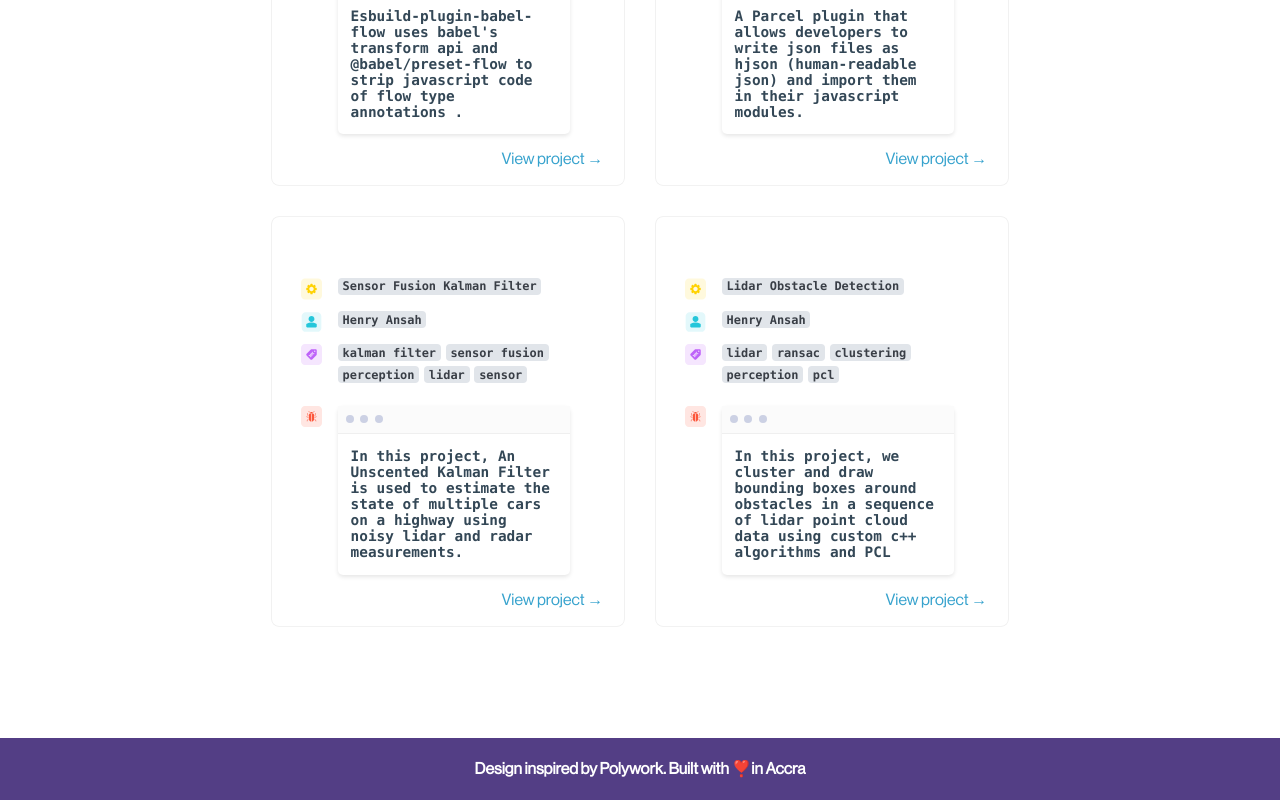
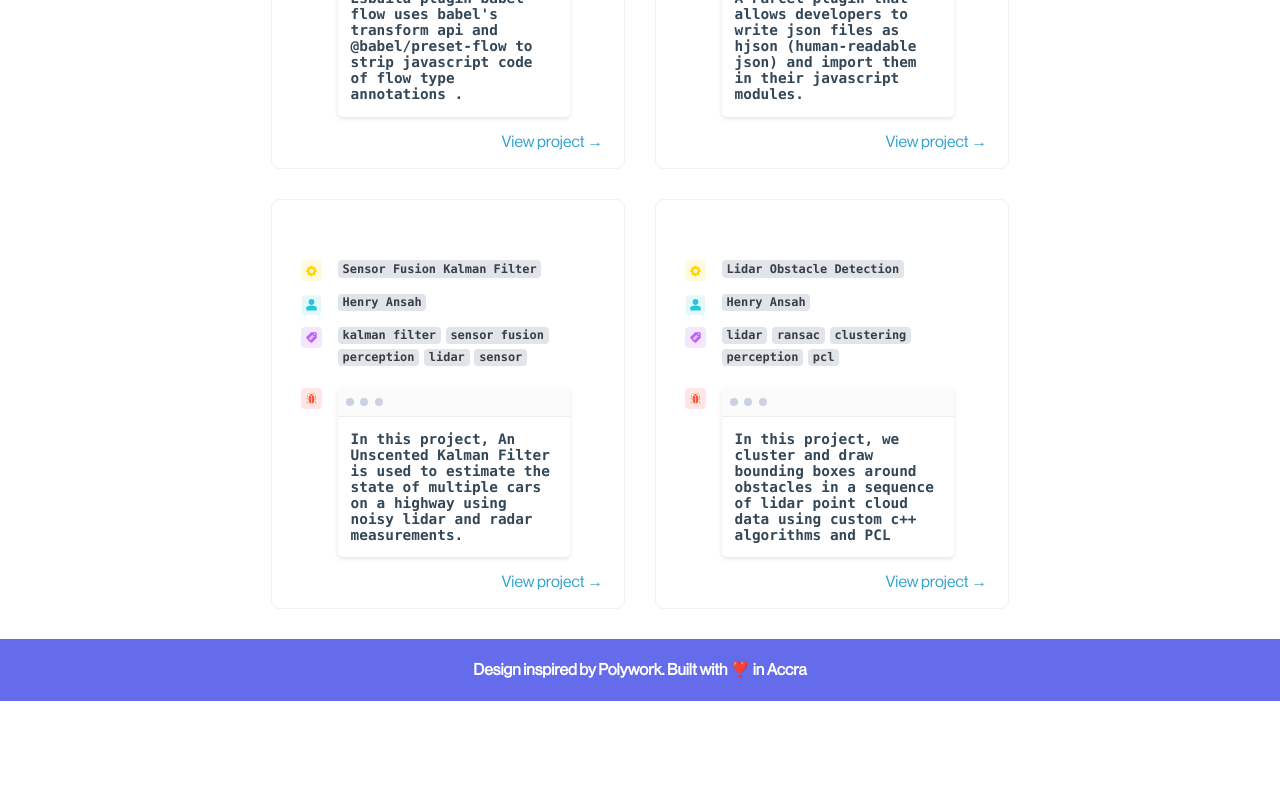
Before and after one commit to henrhie/personal-site, a React (Vite) app: page / in a window 1280 px wide. Shown: the part 1793-2593 px from the top of the page. After the commit the page ends 2494 px from the top, so only its background shows below. Built offline with nearby package versions, Linux system fonts and the light colour scheme.

Commit message:
fix: unusual margin when in mobile view

```diff
--- /dev/null
+++ b/src/components/footer.js
@@ -0,0 +1,30 @@
+import React from 'react';
+
+const Footer = () => {
+	return (
+		<footer
+			style={{
+				backgroundColor: '#646ceb',
+				marginTop: '1.9rem',
+			}}>
+			<div
+				className='footer-inner'
+				style={{
+					display: 'flex',
+					justifyContent: 'center',
+				}}>
+				<h4
+					style={{
+						fontFamily: 'neue-roman',
+						color: '#fff',
+						padding: '0',
+						textAlign: 'center',
+					}}>
+					Design inspired by Polywork. Built with ❣️ in Accra
+				</h4>
+			</div>
+		</footer>
+	);
+};
+
+export default Footer;
--- a/src/components/landing-page.js
+++ b/src/components/landing-page.js
@@ -6,6 +6,7 @@ import ExperiencePage from './experience-page';
 import { AppContext } from './AppContext';
 import ProjectsPage from './projects-page';
 import BlogPage from './blog-page';
+import Footer from './footer';
 
 function LandingPage() {
 	const context = React.useContext(AppContext);
@@ -14,33 +15,14 @@ function LandingPage() {
 			<section className='mainPage'>
 				<img src={backgroundImage} className='background-image' />
 				<ProfileCard />
+				<div style={{ height: 'calc(100vh/3)' }}></div>
+				<div className='tabs-page'>
+					{context.store === 0 && <ProjectsPage />}
+					{context.store === 1 && <ExperiencePage />}
+					{context.store === 2 && <BlogPage />}
+				</div>
+				<Footer />
 			</section>
-			<section className='tabs-page'>
-				{context.store === 0 && <ProjectsPage />}
-				{context.store === 1 && <ExperiencePage />}
-				{context.store === 2 && <BlogPage />}
-			</section>
-			<footer
-				style={{
-					backgroundColor: '#533E85',
-				}}>
-				<div
-					className='footer-inner'
-					style={{
-						display: 'flex',
-						justifyContent: 'center',
-					}}>
-					<h4
-						style={{
-							fontFamily: 'neue-roman',
-							color: '#fff',
-							padding: '0',
-							textAlign: 'center',
-						}}>
-						Design inspired by Polywork. Built with ❣️in Accra
-					</h4>
-				</div>
-			</footer>
 		</>
 	);
 }
--- a/src/styles.css
+++ b/src/styles.css
@@ -199,8 +199,8 @@ h1 {
 }
 
 .projects-page {
-	position: relative;
-	top: -7rem;
+	/* position: relative; */
+	/* top: -7rem; */
 	width: 46rem;
 }
 
@@ -213,13 +213,14 @@ h1 {
 
 .timeline {
 	width: 46rem;
-	position: relative;
-	top: -5rem;
+	margin-top: 1.8rem;
+	/* position: relative;
+	top: -5rem; */
 }
 
 .blog-page {
-	position: relative;
-	top: -7rem;
+	/* position: relative;
+	top: -7rem; */
 	width: 46rem;
 }
 
@@ -240,11 +241,14 @@ h1 {
 }
 
 @media screen and (max-width: 700px) {
+	.tabs-page {
+		margin-top: 20%;
+	}
+
 	.timeline-item-inner-heading {
 		left: 0;
 		flex-wrap: wrap;
 		padding: 0.2rem 1rem;
-		/* background-color: rebeccapurple; */
 	}
 
 	.timeline-item-inner-heading img {
@@ -271,17 +275,16 @@ h1 {
 
 	.timeline {
 		width: 100vw;
-		position: relative;
 		top: 2rem;
 	}
 
-	.background-image {
+	/* .background-image {
 		height: 30vh;
-	}
+	} */
 
-	.main-card-wrapper {
+	/* .main-card-wrapper {
 		margin-top: 80px;
-	}
+	} */
 
 	.main-card {
 		border-bottom-left-radius: 0;
```
